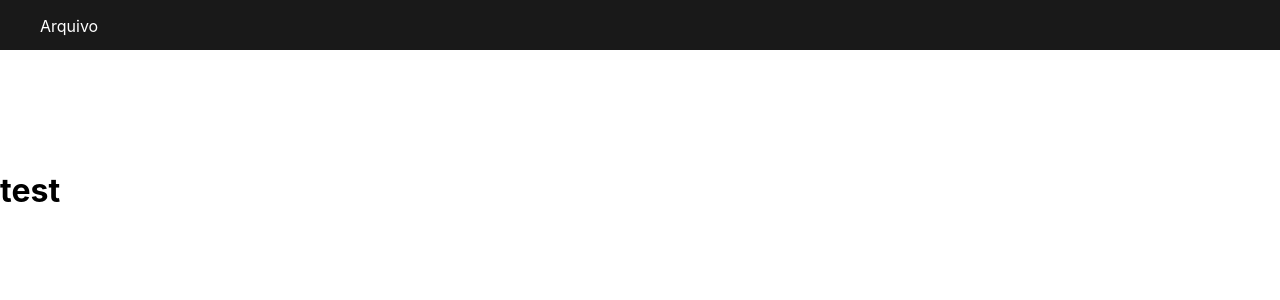
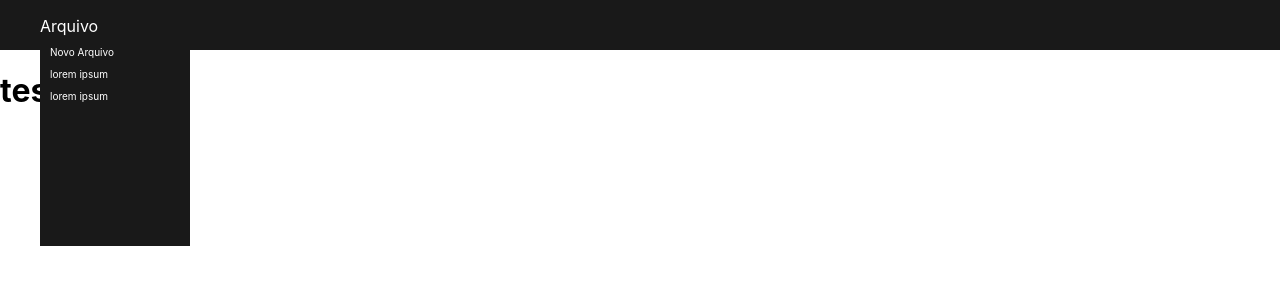
Before and after one commit to Mooteus/PixelArt-Editor, a React (Vite) app: page / in a window 1280 px wide. Both pictures are taken after a click on the item "Arquivo". Shown: the top 300 px of the page. Built offline with nearby package versions, Linux system fonts and the light colour scheme.

Commit message:
Style(Css): New dropdown list

```diff
--- a/src/components/Header/Header.styled.js
+++ b/src/components/Header/Header.styled.js
@@ -15,12 +15,22 @@ export const UlOption = styled.ul`
 
 export const LiOption = styled.li`
   color: white;
+  width: 60px;
+  height: 30px;
   cursor: pointer;
 `;
 
-export const ShowArchives = styled.div`
-  width: 100px;
-  height: 100px;
-  background-color: red;
+export const ShowArchivesUl = styled.ul`
+  padding: 0;
+  width: 150px;
+  height: 200px;
+  background-color: #191919;
+  list-style: none;
+  position: relative;
   visibility: ${(props) => (props.view ? 'visible' : 'hidden')};
 `;
+
+export const ShowArchivesLi = styled.li`
+  margin: 10px;
+  font-size: 10px;
+`;
--- a/src/components/Header/index.jsx
+++ b/src/components/Header/index.jsx
@@ -1,19 +1,22 @@
-import React from 'react';
+import React, { useState } from 'react';
 
 import * as Style from './Header.styled';
 
 export default function Header() {
-  // const dropDown = ({ target }) => {
-  // };
+  const [drop, setDrop] = useState(false);
 
   return (
-    <>
-      <Style.Header>
-        <Style.UlOption>
-          <Style.LiOption id="archiveDrop">Arquivo</Style.LiOption>
-        </Style.UlOption>
-      </Style.Header>
-      <Style.ShowArchives />
-    </>
+    <Style.Header>
+      <Style.UlOption>
+        <Style.LiOption id="archiveDrop" onClick={() => setDrop(!drop)}>
+          Arquivo
+          <Style.ShowArchivesUl view={drop}>
+            <Style.ShowArchivesLi>Novo Arquivo</Style.ShowArchivesLi>
+            <Style.ShowArchivesLi>lorem ipsum</Style.ShowArchivesLi>
+            <Style.ShowArchivesLi>lorem ipsum</Style.ShowArchivesLi>
+          </Style.ShowArchivesUl>
+        </Style.LiOption>
+      </Style.UlOption>
+    </Style.Header>
   );
 }
```
